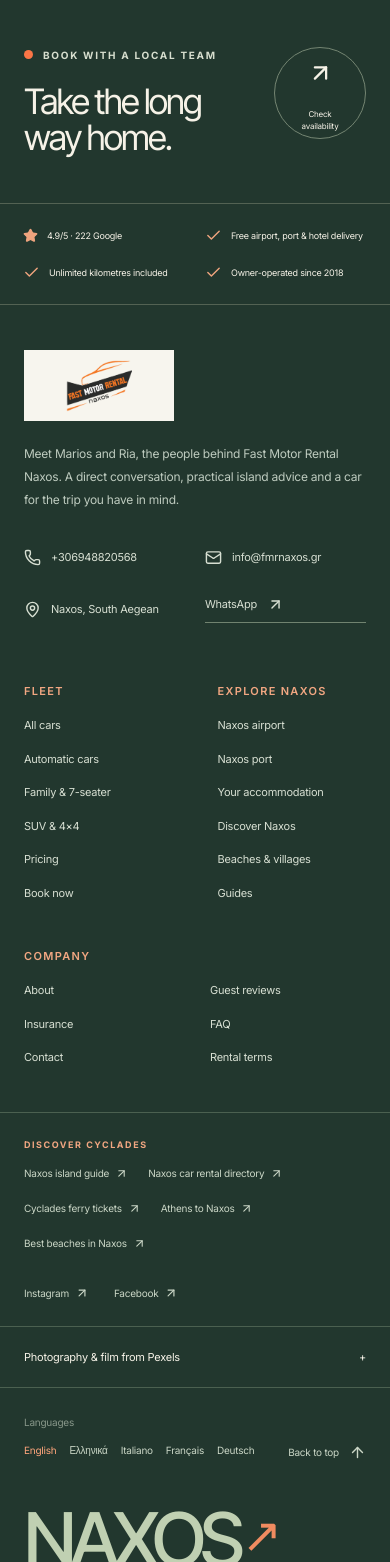
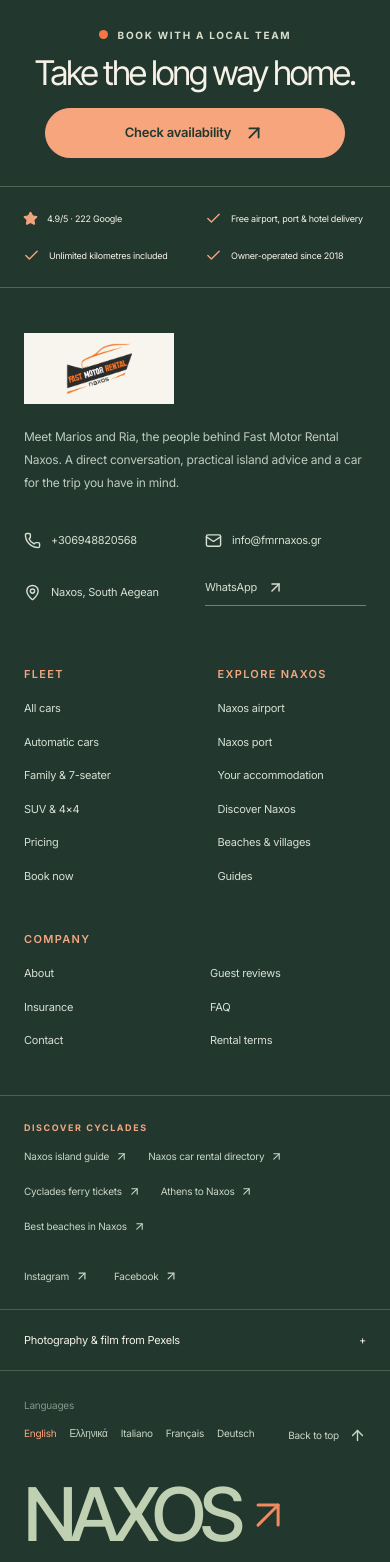
Before and after one commit to otouristas/fastcarnextjs, a Next.js app: page /en in a window 390 px wide. Shown: the part 9826-11388 px from the top of the page. Built offline with nearby package versions, Linux system fonts and the light colour scheme.

Commit message:
Fix mobile theme alignment and footer spacing

```diff
--- a/src/app/[locale]/locations/page.tsx
+++ b/src/app/[locale]/locations/page.tsx
@@ -90,7 +90,7 @@ export default async function LocationsHubPage({ params }: { params: Promise<{ l
       </section>
 
       <section className="wave-bg border-y border-border/70">
-        <div className="mx-auto max-w-5xl px-4 py-14 text-center sm:px-6 lg:px-8">
+        <div className="mx-auto max-w-5xl px-4 py-8 text-center sm:px-6 sm:py-14 lg:px-8">
           <h2 className="text-3xl font-extrabold text-[var(--ink)] dark:text-white sm:text-4xl">{dict.delivery.title}</h2>
           <p className="mx-auto mt-3 max-w-2xl text-lg text-muted-foreground">{dict.delivery.subtitle}</p>
           <div className="mt-6 flex flex-wrap items-center justify-center gap-2 text-sm">
--- a/src/app/editorial.css
+++ b/src/app/editorial.css
@@ -457,6 +457,10 @@ summary {
   padding: 16px 22px;
   border-bottom: 1px solid var(--border);
   flex-shrink: 0;
+  gap: 12px;
+}
+.mobile-dialog-top > .theme-switch {
+  margin-left: auto;
 }
 .mobile-dialog-top > img {
   height: 46px;
@@ -469,6 +473,7 @@ summary {
   height: 44px;
   display: grid;
   place-items: center;
+  flex-shrink: 0;
 }
 .mobile-dialog-scroll {
   flex: 1;
@@ -805,6 +810,9 @@ summary {
   flex-shrink: 0;
 }
 .footer-wordmark {
+  display: flex;
+  align-items: center;
+  gap: 0.07em;
   font-size: clamp(110px, 20.2vw, 320px);
   font-weight: 500;
   line-height: 0.85;
@@ -814,12 +822,10 @@ summary {
   color: #c0d0b2;
   white-space: nowrap;
 }
-.footer-wordmark > span {
-  font-family: Arial, sans-serif;
-  font-size: 0.65em;
-  display: inline-block;
-  margin-left: 0.07em;
-  vertical-align: top;
+.footer-wordmark-arrow {
+  width: 0.65em;
+  height: 0.65em;
+  flex-shrink: 0;
   line-height: 1.15;
   color: #f08b60;
 }
@@ -1976,3 +1982,31 @@ summary {
   .mobile-dialog-top { padding-inline: 16px; gap: 8px; }
   .mobile-dialog-top > img { width: 110px; }
 }
+
+@media (max-width: 760px) {
+  .footer-top {
+    flex-direction: column;
+    align-items: center;
+    gap: 18px;
+    padding-block: 28px;
+    text-align: center;
+  }
+  .footer-top .eyebrow { justify-content: center; }
+  .footer-top h2 { margin-top: 12px; font-size: 34px; }
+  .footer-round-cta {
+    width: 100%;
+    max-width: 300px;
+    height: auto;
+    min-height: 50px;
+    padding: 12px 18px;
+    flex-direction: row;
+    gap: 12px;
+    border-radius: 999px;
+    border-color: #f6a57d;
+    background: #f6a57d;
+    color: #22372e;
+  }
+  .footer-round-cta span { font-size: 13px; font-weight: 600; padding: 0; }
+  .footer-round-cta > svg { width: 22px; height: 22px; order: 1; }
+  .footer-wordmark { padding-block: 12px 24px; }
+}
--- a/src/components/layout/Footer.tsx
+++ b/src/components/layout/Footer.tsx
@@ -251,7 +251,7 @@ export function Footer({ locale, dict }: { locale: Locale; dict: Dict }) {
         </a>
       </div>
       <div className="footer-wordmark escape-wrap" aria-hidden="true">
-        NAXOS<span>↗</span>
+        NAXOS<ArrowUpRight className="footer-wordmark-arrow" aria-hidden="true" strokeWidth={1.5} />
       </div>
       <div className="footer-bottom escape-wrap">
         <p>
```
